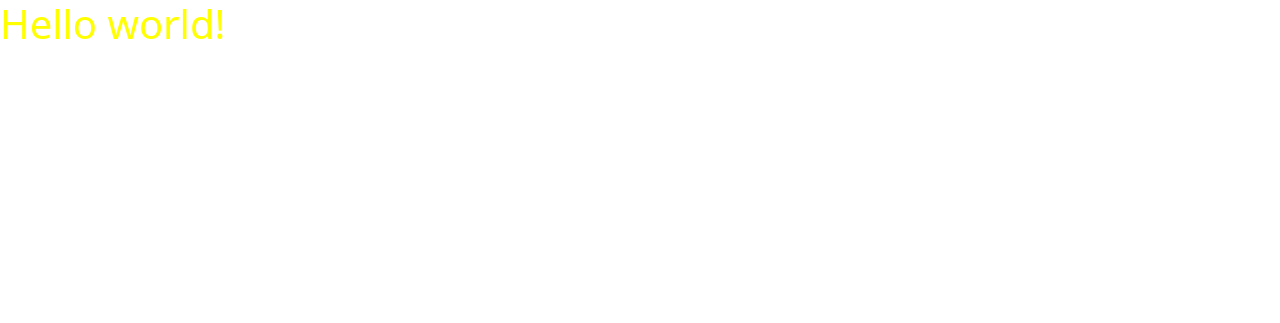
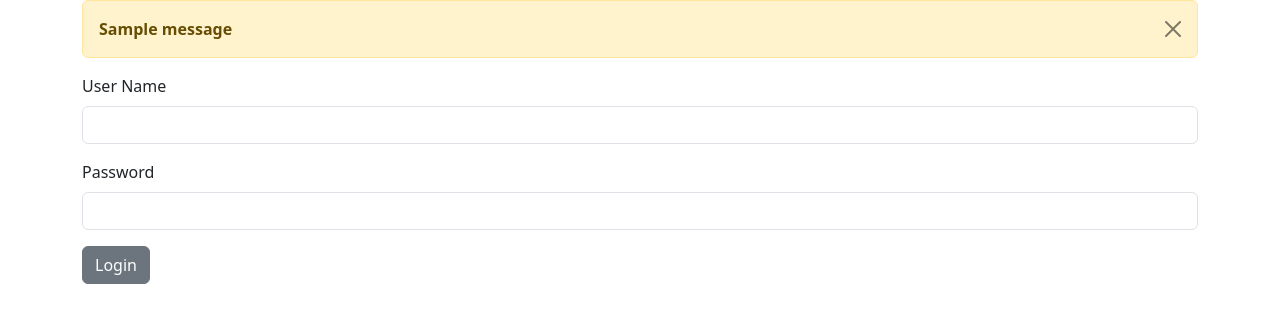
Before and after one commit to Ken-mbira/Movies, a Django app: page /auth/login in a window 1280 px wide. Shown: the top 323 px of the page. Run offline with Django 3.2, Linux system fonts and the light colour scheme; one stand-in notice (Sample message) is shown; some libraries are stand-ins or nearby versions.

Commit message:
add user login features

```diff
--- a/authentication/templates/authenticate/login.html
+++ b/authentication/templates/authenticate/login.html
@@ -1,3 +1,23 @@
-{% extends 'base.html' %} {% block content %}
-<h1>{{message}}</h1>
+{% extends 'base.html' %} {% load bootstrap5 %} {% block content %}
+<div class="container">
+    {% if messages %} {% for message in messages %}
+    <div class="alert alert-warning alert-dismissible fade show" role="alert">
+        <strong>{{message}}</strong>
+        <button type="button" class="btn-close" data-bs-dismiss="alert" aria-label="Close"></button>
+    </div>
+
+    {% endfor %} {% endif %}
+    <form action="{% url 'login' %}" method="post" class="form">
+        {% csrf_token %}
+        <div class="mb-3">
+            <label for="exampleInputEmail1" class="form-label">User Name</label>
+            <input type="text" class="form-control" id="exampleInputEmail1" aria-describedby="emailHelp" name="username">
+        </div>
+        <div class="mb-3">
+            <label for="exampleInputPassword1" class="form-label">Password</label>
+            <input type="password" class="form-control" id="exampleInputPassword1" name="password">
+        </div>
+        <input type="submit" class="btn btn-secondary" value="Login">
+    </form>
+</div>
 {% endblock %}
--- a/authentication/views.py
+++ b/authentication/views.py
@@ -1,4 +1,8 @@
-from django.shortcuts import render
+from django.shortcuts import render,redirect
+
+from django.contrib.auth.forms import UserCreationForm
+from django.contrib import messages
+from django.contrib.auth import authenticate,login
 
 def login_user(request):
     """This will handle the user registration
@@ -6,5 +10,18 @@ def login_user(request):
     Args:
         request ([type]): [description]
     """
-    message = 'Hello world!'
-    return render(request,'authenticate/login.html',{"message":message})
+    if request.method == 'POST':
+        username = request.POST['username']
+        password = request.POST['password']
+        user = authenticate(username=username,password = password)
+
+        if user is not None:
+            login(request,user)
+            return redirect('index')
+
+        else:
+            messages.success(request,'You have entered invalid credentials, please check them and try again')
+            return render(request,'authenticate/login.html')
+
+    else:
+        return render(request,'authenticate/login.html')
```
Also changed, not shown: db.sqlite3.
